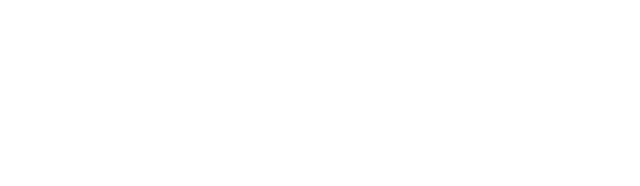
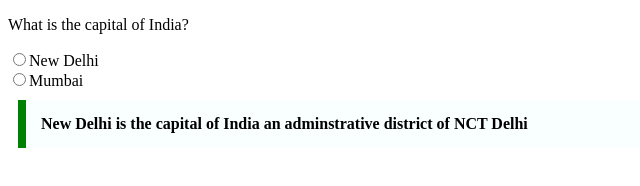
Before and after one commit to acciojob/trivia-subham13-02, a website: page main.html in a window 1280 px wide. Shown: the whole page, without its empty margins (0-640 px from the left). Drawn offline with Linux system fonts and the light colour scheme.

Commit message:
created a submission

```diff
--- a/main.html
+++ b/main.html
@@ -8,6 +8,13 @@
 
 <body>
 	<!-- the entire body must be written by student -->
+	<form>
+		<p>What is the capital of India?</p>
+		<input type="radio">New Delhi
+		<br>
+		<input type="radio">Mumbai
+	</form>
+	<blockquote>New Delhi is the capital of India an adminstrative district of NCT Delhi</blockquote>
     <script type="text/javascript" src="./script.js">
 </script>
 
--- a/styles.css
+++ b/styles.css
@@ -1,2 +1,9 @@
 
-/* Your CSS Code here. */
+blockquote{
+max-width: 600px;
+margin: 10px;
+padding: 15px;
+border-left: 8px solid green;
+background-color: #f8fffe;
+font-weight: bold;
+}
```
